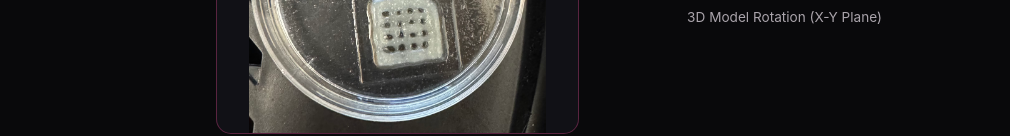
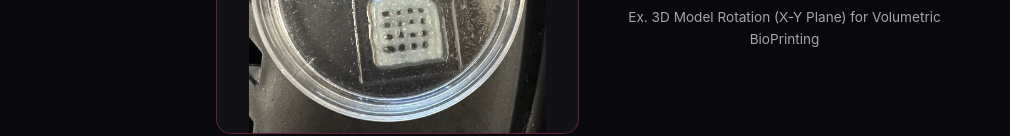
Before and after one commit to GabrielleOuellette/GabrielleOuellette.github.io, a plain HTML site: page projects/bioprinting.html in a window 1280 px wide. Shown: the part 1273-1409 px from the top of the page, without its empty margins (49-1059 px from the left). Drawn offline with Linux system fonts and the light colour scheme.

Commit message:
Update caption for 3D model rotation video

```diff
--- a/projects/bioprinting.html
+++ b/projects/bioprinting.html
@@ -90,7 +90,7 @@
       <source src="../0001-0120.mp4" type="video/mp4">
       Your browser does not support video playback.
     </video>
-    <p class="image-caption">3D Model Rotation (X-Y Plane)</p>
+    <p class="image-caption">Ex. 3D Model Rotation (X-Y Plane) for Volumetric BioPrinting</p>
   </div>
 
 </div>
```
